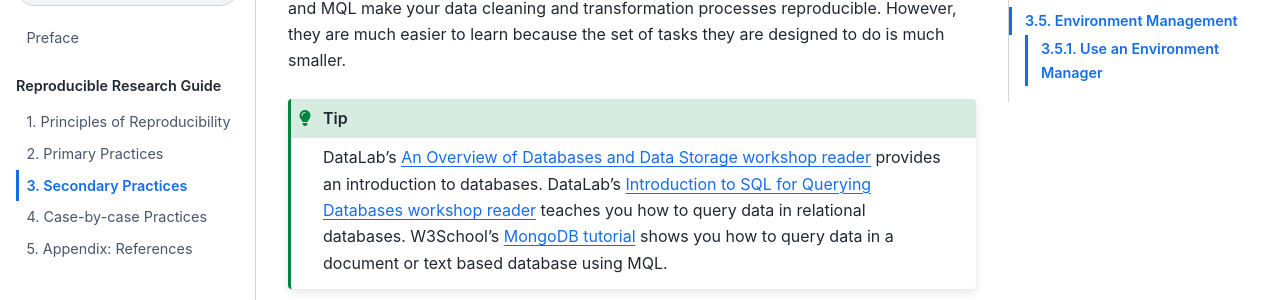
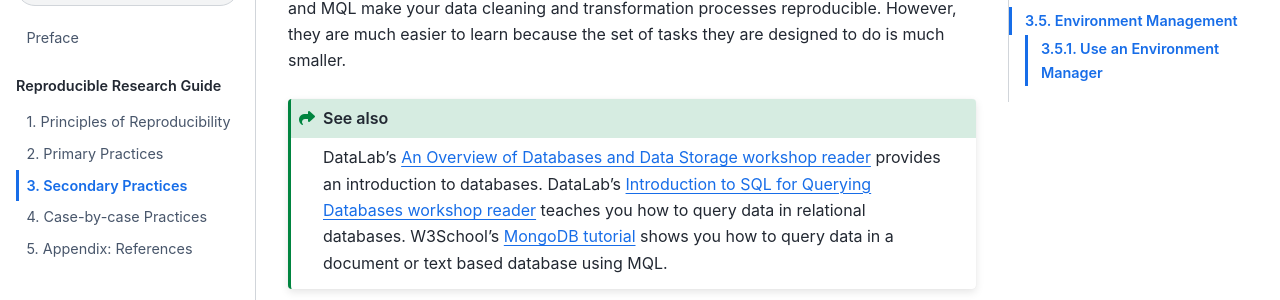
Before and after one commit to ryterdal/guide_reproducible_research, a Jupyter Book: the page built from chapters/03_secondary_practices.md, in a window 1280 px wide and 900 px high, scrolled down 6349 px. Shown: the part 152-452 px from the top of the window. Built offline with Jupyter Book 1.0.4 settings and Sphinx 7.4.7 and the Sphinx Book theme 1.1.4, drawn with Linux system fonts in a browser that asks for light colours.

```diff
--- a/chapters/03_secondary_practices.md
+++ b/chapters/03_secondary_practices.md
@@ -313,7 +313,7 @@ reproducible. However, they are much easier to learn because the set of tasks
 they are designed to do is much smaller.
 
 
-:::{tip}
+:::{seealso}
 DataLab's [An Overview of Databases and Data Storage workshop
 reader][datalab-db] provides an introduction to databases. DataLab's
 [Introduction to SQL for Querying Databases workshop reader][datalab-sql]
```
